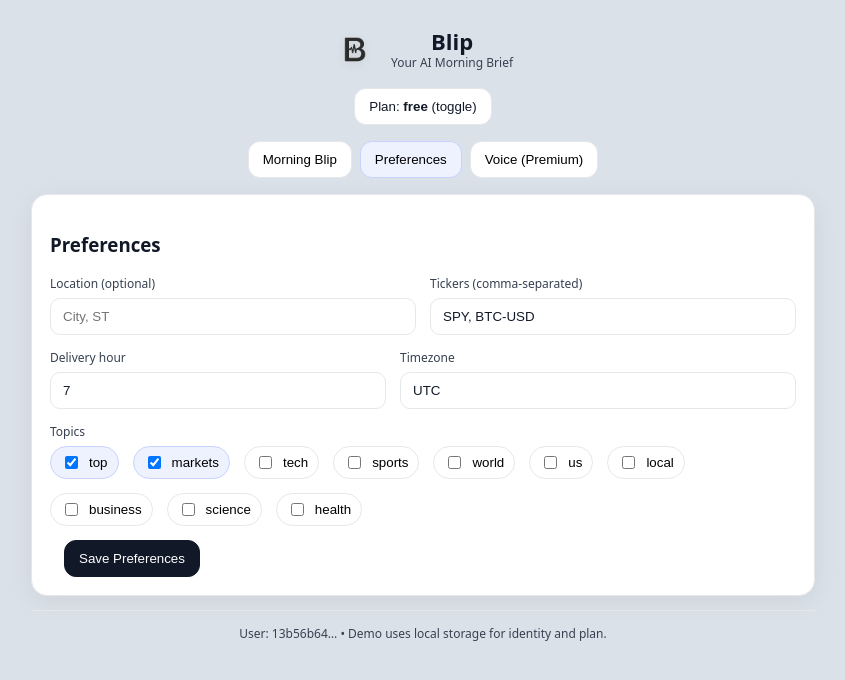
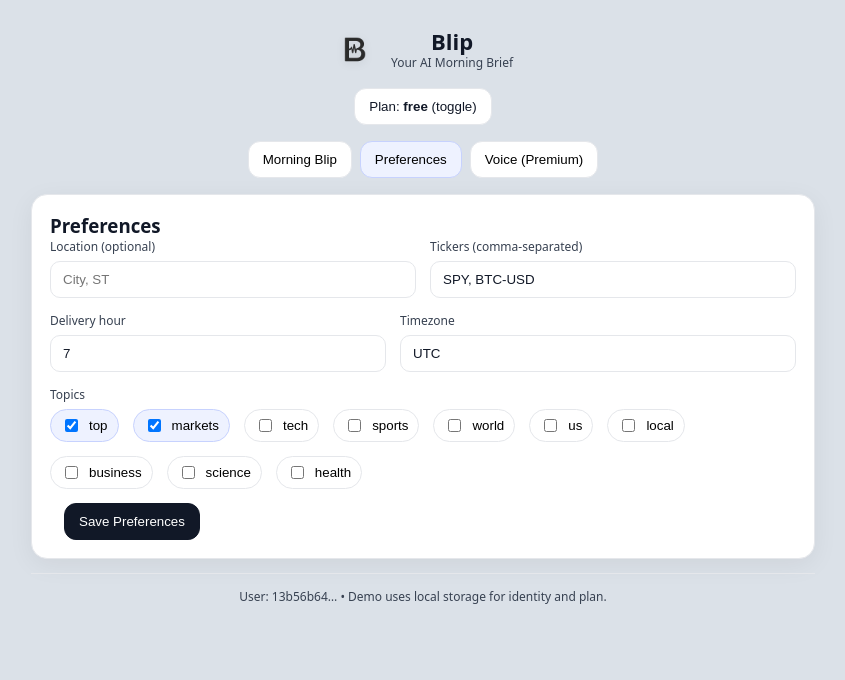
Before and after one commit to KeatingBiz/blip, a Next.js app: page / in a window 1280 px wide. Both pictures are taken after a click on the button "Preferences". Shown: the top 680 px of the page, without its empty margins (217-1062 px from the left). Built offline with nearby package versions, Linux system fonts and the light colour scheme; no server answers.

Commit message:
Update PreferencesForm.tsx

```diff
--- a/components/PreferencesForm.tsx
+++ b/components/PreferencesForm.tsx
@@ -3,108 +3,69 @@ import { useEffect, useState } from 'react';
 import type { Preferences, TopicsKey } from '../lib/types';
 import { getPrefs, savePrefs } from '../lib/api';
 
-const ALL: TopicsKey[] = [
-  'top', 'markets', 'tech', 'sports', 'world',
-  'us', 'local', 'business', 'science', 'health'
-];
+const ALL: TopicsKey[] = ['top','markets','tech','sports','world','us','local','business','science','health'];
 
-export default function PreferencesForm({ userId }: { userId: string }) {
+export default function PreferencesForm({ userId }:{ userId:string }){
   const [prefs, setPrefs] = useState<Preferences>({
-    user_id: userId,
-    topics: ['top', 'markets'],
-    tickers: ['SPY', 'BTC-USD'],
-    delivery_hour: 7,
-    timezone: Intl.DateTimeFormat().resolvedOptions().timeZone,
+    user_id:userId, topics:['top','markets'], tickers:['SPY','BTC-USD'],
+    delivery_hour:7, timezone:Intl.DateTimeFormat().resolvedOptions().timeZone
   });
   const [loading, setLoading] = useState(true);
   const [saving, setSaving] = useState(false);
+  const [saved, setSaved] = useState(false);
 
-  useEffect(() => {
-    (async () => {
-      const { preferences } = await getPrefs(userId).catch(() => ({ preferences: null }));
-      if (preferences) setPrefs(prev => ({ ...prev, ...preferences }));
-      setLoading(false);
-    })();
-  }, [userId]);
+  useEffect(()=>{(async()=>{
+    const { preferences } = await getPrefs(userId).catch(()=>({preferences:null}));
+    if (preferences) setPrefs(prev=>({ ...prev, ...preferences }));
+    setLoading(false);
+  })()},[userId]);
 
-  async function onSave() {
-    setSaving(true);
-    try { await savePrefs(prefs); } finally { setSaving(false); }
+  async function onSave(){ setSaving(true); setSaved(false);
+    try { await savePrefs(prefs); setSaved(true); setTimeout(()=>setSaved(false), 2000); }
+    finally { setSaving(false); }
   }
 
-  function toggleTopic(t: TopicsKey) {
-    setPrefs(p => ({
-      ...p,
-      topics: p.topics?.includes(t)
-        ? p.topics!.filter(x => x !== t)
-        : [...(p.topics || []), t],
-    }));
+  function toggleTopic(t:TopicsKey){
+    setPrefs(p => ({...p, topics: p.topics?.includes(t) ? p.topics!.filter(x=>x!==t) : [...(p.topics||[]), t] }));
   }
 
   return (
     <div className="card">
-      <h3>Preferences</h3>
-      {loading ? (
-        <div className="small">Loading…</div>
-      ) : (
+      <div className="row" style={{alignItems:'center', justifyContent:'space-between'}}>
+        <h3 style={{margin:0}}>Preferences</h3>
+        {saved && <span className="pill success">Saved ✓</span>}
+      </div>
+      {loading ? <div className="small">Loading…</div> : (
         <div className="row">
-          <div style={{ flex: '1 1 320px' }}>
+          <div style={{flex:'1 1 320px'}}>
             <label className="label">Location (optional)</label>
-            <input
-              className="input"
-              value={prefs.location || ''}
-              onChange={e => setPrefs({ ...prefs, location: e.target.value })}
-              placeholder="City, ST"
-            />
+            <input className="input" value={prefs.location||''}
+                   onChange={e=>setPrefs({...prefs, location:e.target.value})}
+                   placeholder="City, ST" />
+          </div>
+          <div style={{flex:'1 1 320px'}}>
+            <label className="label">Tickers (comma-separated)</label>
+            <input className="input" value={(prefs.tickers||[]).join(', ')}
+                   onChange={e=>setPrefs({...prefs, tickers:e.target.value.split(',').map(s=>s.trim()).filter(Boolean)})}
+                   placeholder="SPY, BTC-USD" />
+          </div>
+          <div style={{flex:'1 1 200px'}}>
+            <label className="label">Delivery hour</label>
+            <input className="input" type="number" min={0} max={23}
+                   value={prefs.delivery_hour||7}
+                   onChange={e=>setPrefs({...prefs, delivery_hour:Number(e.target.value)})} />
+          </div>
+          <div style={{flex:'1 1 260px'}}>
+            <label className="label">Timezone</label>
+            <input className="input" value={prefs.timezone||''}
+                   onChange={e=>setPrefs({...prefs, timezone:e.target.value})} />
           </div>
 
-          <div style={{ flex: '1 1 320px' }}>
-            <label className="label">Tickers (comma-separated)</label>
-            <input
-              className="input"
-              value={(prefs.tickers || []).join(', ')}
-              onChange={e =>
-                setPrefs({
-                  ...prefs,
-                  tickers: e.target.value.split(',').map(s => s.trim()).filter(Boolean),
-                })
-              }
-              placeholder="SPY, BTC-USD"
-            />
-          </div>
-
-          <div style={{ flex: '1 1 200px' }}>
-            <label className="label">Delivery hour</label>
-            <input
-              className="input"
-              type="number"
-              min={0}
-              max={23}
-              value={prefs.delivery_hour || 7}
-              onChange={e => setPrefs({ ...prefs, delivery_hour: Number(e.target.value) })}
-            />
-          </div>
-
-          <div style={{ flex: '1 1 260px' }}>
-            <label className="label">Timezone</label>
-            <input
-              className="input"
-              value={prefs.timezone || ''}
-              onChange={e => setPrefs({ ...prefs, timezone: e.target.value })}
-            />
-          </div>
-
-          <div style={{ flex: '1 1 100%' }}>
+          <div style={{flex:'1 1 100%'}}>
             <label className="label">Topics</label>
             <div className="row">
               {ALL.map(t => (
-                <button
-                  key={t}
-                  type="button"
-                  onClick={() => toggleTopic(t)}
-                  className="badge"
-                  aria-pressed={prefs.topics?.includes(t)}
-                >
+                <button key={t} type="button" onClick={()=>toggleTopic(t)} className="badge" aria-pressed={prefs.topics?.includes(t)}>
                   <input type="checkbox" readOnly checked={!!prefs.topics?.includes(t)} /> {t}
                 </button>
               ))}
@@ -113,9 +74,7 @@ export default function PreferencesForm({ userId }: { userId: string }) {
 
           <div className="hr" />
           <div>
-            <button className="btn primary" onClick={onSave} disabled={saving}>
-              {saving ? 'Saving…' : 'Save Preferences'}
-            </button>
+            <button className="btn primary" onClick={onSave} disabled={saving}>{saving? <span className="spinner"/> : 'Save Preferences'}</button>
           </div>
         </div>
       )}
```
